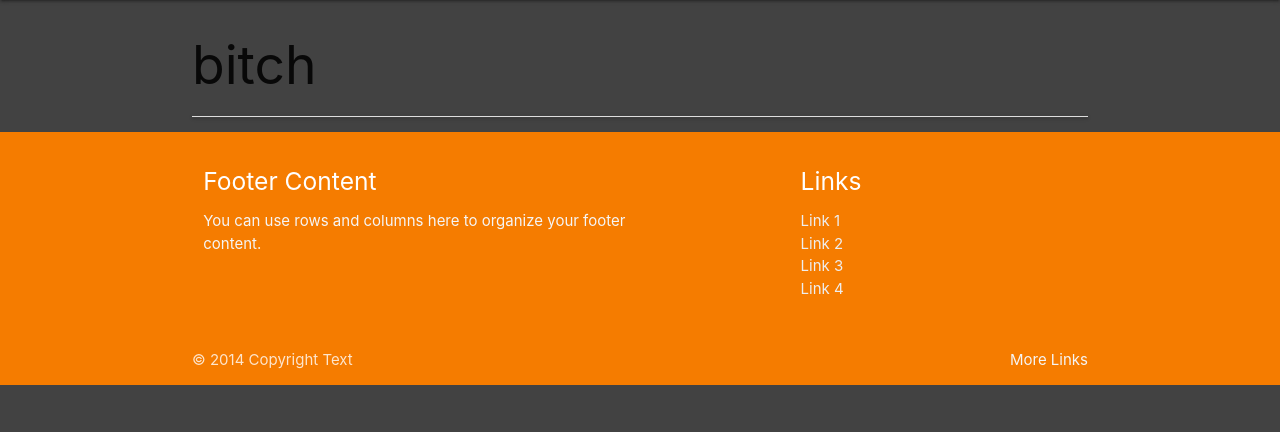
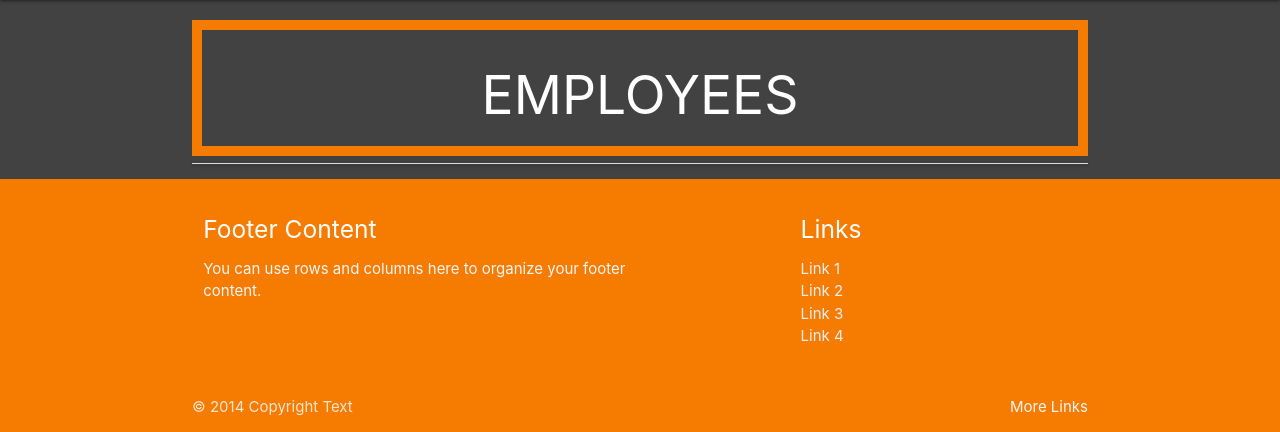
Before and after one commit to Code-Institute-Submissions/JoseMachado-CE-Smarty, a Flask app: page / in a window 1280 px wide. Shown: the part 64-496 px from the top of the page. Run offline with Flask 2, Linux system fonts and the light colour scheme; data that the repository does not hold is empty; some libraries are stand-ins or nearby versions.

Commit message:
Updated the employee page adding a border to employee main name

```diff
--- a/static/css/style.css
+++ b/static/css/style.css
@@ -69,3 +69,11 @@
 .tilte-employee {
     margin-left: 15px;
 }
+
+.employee-main-title {
+    border: 10px solid #f57c00;
+}
+
+#employee-title {
+    text-transform: uppercase;
+}
--- a/templates/employees.html
+++ b/templates/employees.html
@@ -1,20 +1,17 @@
 {% extends 'base.html' %}
 {% block content %}
 <div class="container">
-    <h2>bitch</h2>
-    <!--{% for employee in employees %}
-    {{ employee.management_department }}<br>
-    {{ employee.management_employee }}<br>
-    {{ employee.management_phone }}<br>
-    {% endfor %}-->
+    <div class="employee-main-title">
+        <h2 id="employee-title" class="center-align white-text">Employees</h2>
+    </div>
 
     <ul class="collapsible ">
         {% for employee in employees %}
         <li>
             <div class="collapsible-header orange darken-2">
                 <div class="col s3" style="justify-content: center;">
-                    <a class="waves-effect waves-light btn btn-little">Edit</a>
-                    <a class="waves-effect waves-light btn btn-little">Check</a>
+                    <a class="brown btn btn-little">Edit</a>
+                    <a class="brown btn btn-little">Check</a>
                 </div>
                 <div class="col s9 tilte-employee">
                     <i class="fas fa-address-card white-text"></i>
```
